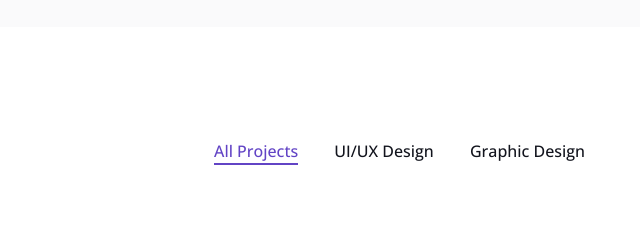
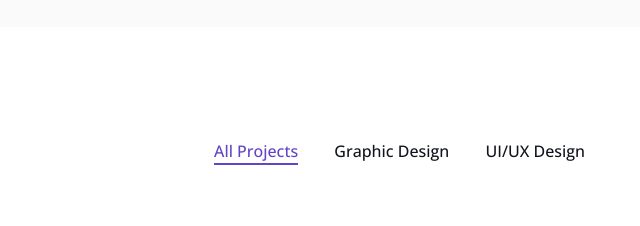
Before and after one commit to GIHITH/GIKU94, a plain HTML site: page index.html in a window 1280 px wide. Shown: the part 3220-3446 px from the top of the page, 613-1253 px from the left. Drawn offline with nearby package versions, Linux system fonts and the light colour scheme.

Commit message:
Update index.html

```diff
--- a/index.html
+++ b/index.html
@@ -379,8 +379,8 @@
                 <div class="col-lg-6 text-lg-end">
                     <ul class="list-inline mx-n3 mb-0" id="portfolio-flters">
                         <li class="mx-3 active" data-filter="*">All Projects</li>
-                        <li class="mx-3" data-filter=".first">UI/UX Design</li>
-                        <li class="mx-3" data-filter=".second">Graphic Design</li>
+                        <li class="mx-3" data-filter=".first">Graphic Design</li>
+                        <li class="mx-3" data-filter=".second">UI/UX Design</li>
                     </ul>
                 </div>
             </div>
```
